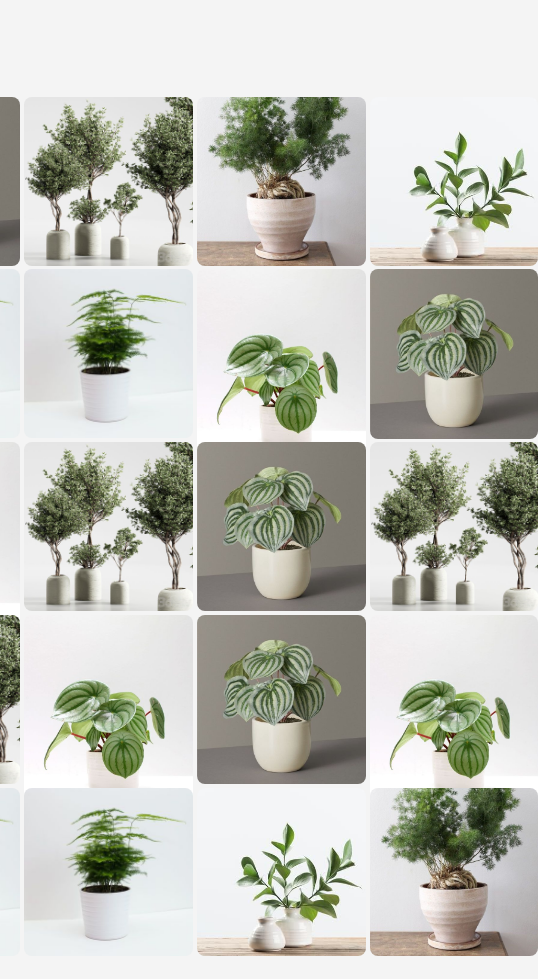
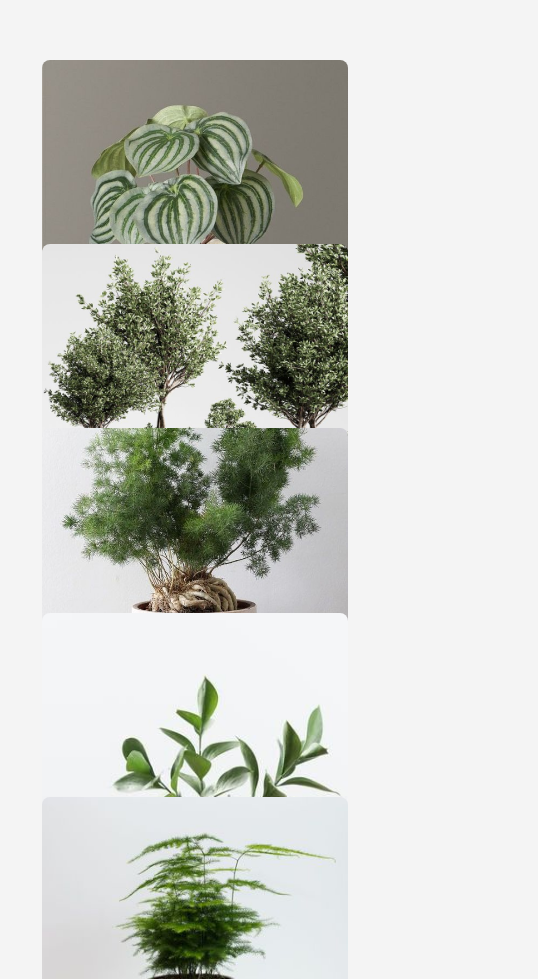
Before and after one commit to RHC2024/leonardo, a plain HTML site: page index.html in a window 390 px wide. Shown: the part 1021-2000 px from the top of the page, 538 px wide, since content can reach past the window. Drawn offline with Linux system fonts and the light colour scheme.

Commit message:
Add files via upload

```diff
--- a/style.css
+++ b/style.css
@@ -26,7 +26,7 @@ header h1 {
 header .logo {
     width: 12vw; /* Adjust logo width */
     height: auto; /* Keep aspect ratio */
-    margin-bottom: 5px; /* Space between logo and header title */
+    margin-bottom: 10px; /* Space between logo and header title */
 	filter: brightness(0) invert(1); /* Makes dark colors light (white) */
 }
 
@@ -60,7 +60,7 @@ header .logo {
 }
 .grid {
     display: grid;
-    grid-template-columns: repeat(4, 1fr); /* 5 kolom */
+    grid-template-columns: repeat(5, 1fr); /* 5 kolom */
     grid-auto-rows: 20vh; /* Tinggi baris otomatis */
     gap: 1vw;
 }
@@ -75,3 +75,39 @@ header .logo {
 .grid-item img:hover {
     transform: scale(1.05); /* Zoom in efek */
 }
+
+/* Responsif untuk layar lebih kecil (misalnya, perangkat tablet atau HP) */
+@media (max-width: 1024px) {
+    .grid {
+        grid-template-columns: repeat(3, 1fr); /* 3 kolom pada layar tablet */
+    }
+}
+
+/* Responsif untuk layar ponsel pintar (max-width: 768px) */
+@media (max-width: 768px) {
+    .product-grid {
+        padding: 5vh; /* Mengurangi padding untuk layar kecil */
+    }
+
+    .grid {
+        grid-template-columns: repeat(2, 1fr); /* 2 kolom pada layar ponsel */
+        gap: 2vw; /* Memperbesar jarak antar item agar lebih nyaman */
+    }
+
+    .grid-item img {
+        width: 100%; /* Menyesuaikan lebar gambar agar proporsional */
+    }
+}
+
+/* Responsif untuk layar ponsel dengan ukuran lebih kecil (max-width: 480px) */
+@media (max-width: 480px) {
+    .grid {
+        grid-template-columns: 1fr; /* 1 kolom pada layar ponsel kecil */
+        gap: 4vw; /* Memberi jarak antar gambar yang lebih besar */
+    }
+
+    .grid-item img {
+        width: 100%; /* Lebar gambar 100% dari kolom */
+        height: auto; /* Menghindari pemotongan gambar */
+    }
+}
```
